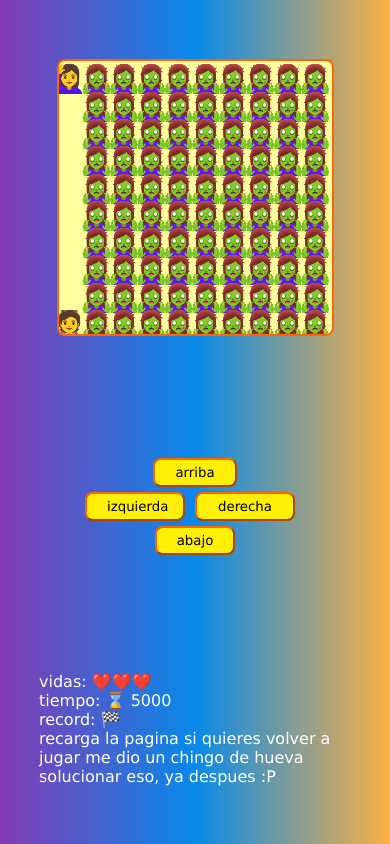
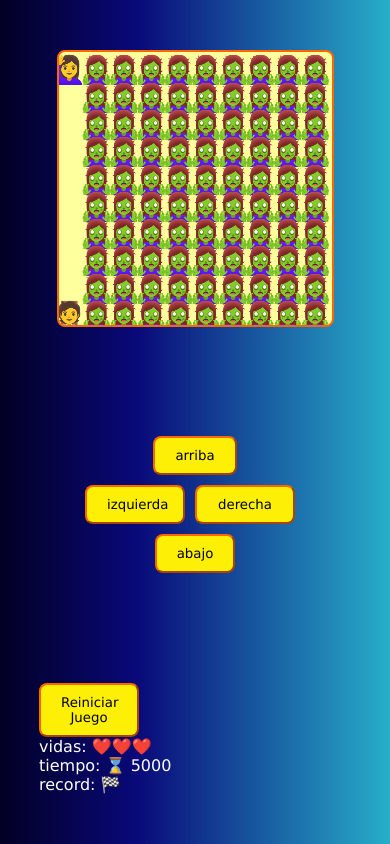
Before and after one commit to carlosdiazhuerta/-videojuego-JS, a plain HTML site: page index.html in a window 390 px wide. Drawn offline with Linux system fonts and the light colour scheme.

Commit message:
yaaa final

```diff
--- a/index.html
+++ b/index.html
@@ -17,10 +17,10 @@
             <button id="down">abajo</button>
         </div>
         <div class="messages">
+            <p><button id="reset_button">Reiniciar Juego</button></p>
             <p>vidas: <span id="lives"></span></p>
             <p>tiempo: ⌛ <span id="time"></span></p>
             <p>record: 🏁 <span id="record"></span></p>
-            <p>recarga la pagina si quieres volver a jugar me dio un chingo de hueva solucionar eso, ya despues :P</p>
             <p id="result"></p>
         </div>
     </div>
--- a/main.js
+++ b/main.js
@@ -8,6 +8,11 @@ const spanLives = document.querySelector('#lives');
 const spanTime = document.querySelector('#time');
 const spanRecord = document.querySelector('#record');
 const pResult = document.querySelector('#result');
+
+
+const reset_button = document.querySelector('#reset_button');
+
+reset_button.addEventListener('click', resetGame);
 
 let canvasSize;
 let elementsSize;
@@ -111,12 +116,7 @@ function startGame() {
 
   movePlayer();
 }
-function showColision() {
-    game.fillText (emojis['BOMB_COLLISION'], playerPosition.x, playerPosition.y);
-    playerPosition.x = undefined;
-    playerPosition.y = undefined;
-    console.log ('choque');
-  }
+
 function movePlayer() {
   const giftCollisionX = playerPosition.x.toFixed(3) == giftPosition.x.toFixed(3);
   const giftCollisionY = playerPosition.y.toFixed(3) == giftPosition.y.toFixed(3);
@@ -134,9 +134,8 @@ function movePlayer() {
 
   if (enemyCollision) {
     showColision();
-    //espera 1 segundo para empezar la funciona level fail//
     setTimeout (levelFail,1000);
- }
+}
 
   game.fillText(emojis['PLAYER'], playerPosition.x, playerPosition.y);
 }
@@ -183,6 +182,12 @@ function gameWin() {
 
   console.log({recordTime, playerTime});
 }
+function showColision() {
+    game.fillText (emojis['BOMB_COLLISION'], playerPosition.x, playerPosition.y);
+    playerPosition.x = undefined;
+    playerPosition.y = undefined;
+    console.log ('choque');
+  }
 
 function showLives() {
   const heartsArray = Array(lives).fill(emojis['HEART']); // [1,2,3]
@@ -241,6 +246,9 @@ function moveRight() {
     startGame();
   }
 }
+function resetGame() {
+    location.reload();
+}
 function moveDown() {
   console.log('Me quiero mover hacia abajo');
 
--- a/style.css
+++ b/style.css
@@ -1,6 +1,6 @@
 body {
-    background: rgb(131,58,180);
-background: linear-gradient(90deg, rgba(131,58,180,1) 0%, rgba(8,137,233,1) 50%, rgba(252,176,69,1) 100%);
+    background: rgb(2,0,36);
+background: linear-gradient(90deg, rgba(2,0,36,1) 0%, rgba(9,9,121,1) 35%, rgba(40,174,201,1) 100%);
     color: #fff;
     font-family: Verdana, Geneva, Tahoma, sans-serif;
     margin: 0;
@@ -36,7 +36,7 @@ background: linear-gradient(90deg, rgba(131,58,180,1) 0%, rgba(8,137,233,1) 50%,
     border-color: #ff6600;
     font-family: inherit;
     margin: 0;
-    padding: 5px 20px;
+    padding: 10px 20px;
     width: 100px;
   }
   button:not(:last-child) {
@@ -58,6 +58,6 @@ background: linear-gradient(90deg, rgba(131,58,180,1) 0%, rgba(8,137,233,1) 50%,
   }
 
   @media (max-width: 440px) {
-    button { margin-top: 5px; }
+    button { margin-top: 10px; }
     #up, #down { margin-left: 100%; margin-right: 100%; }
   }
```
